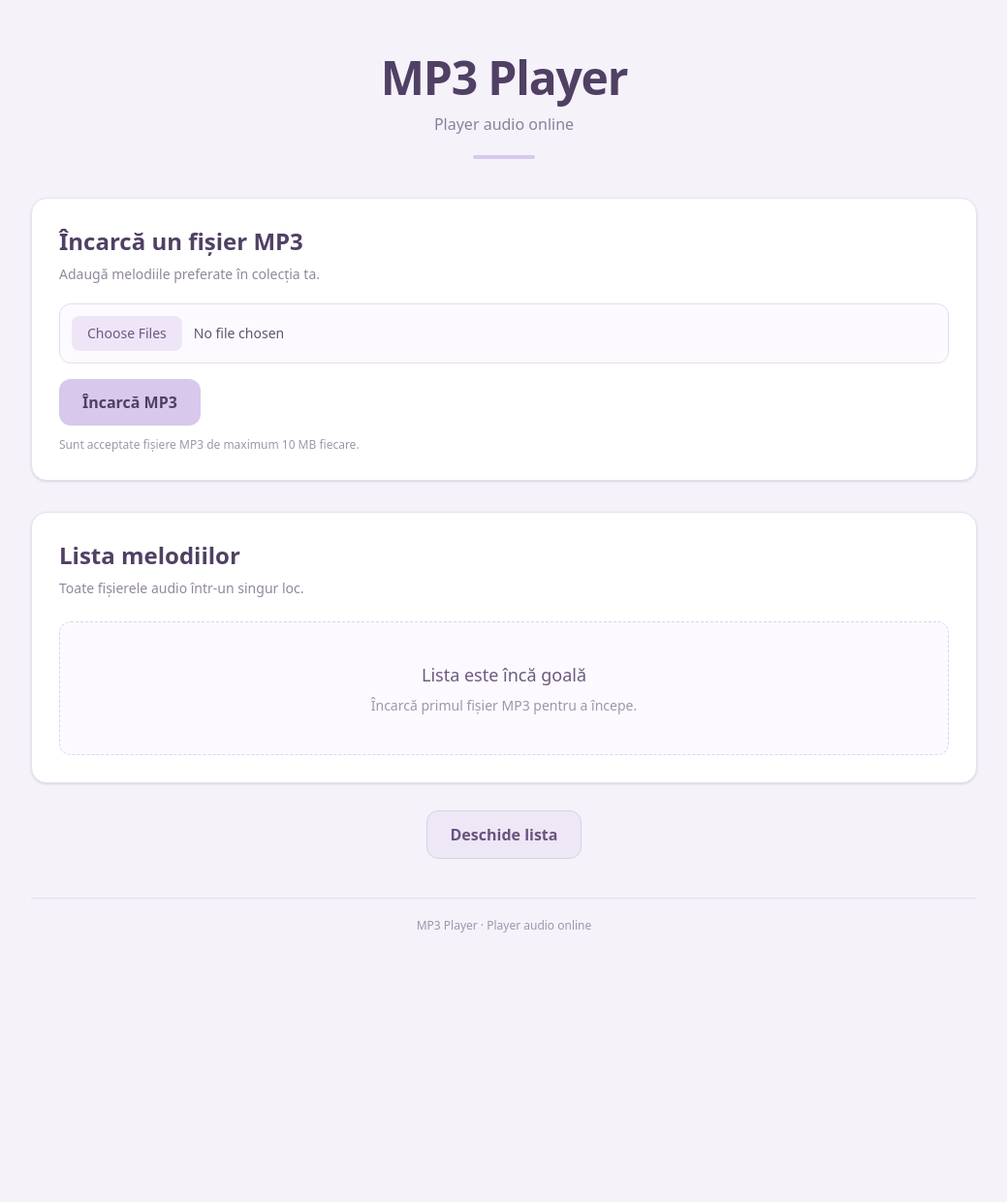
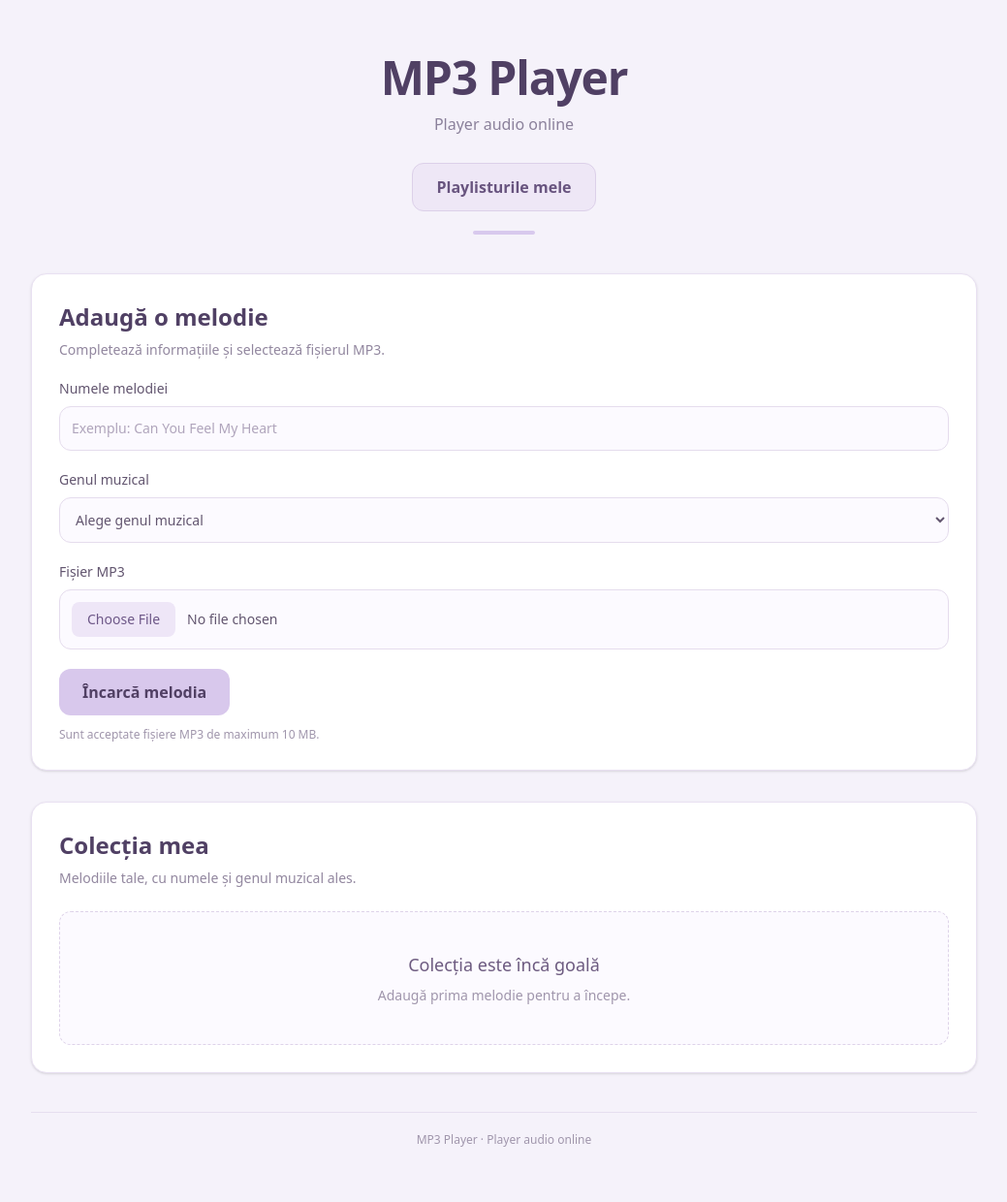
Before and after one commit to parfeniinga/Grupul-3-Player-audio-online-cu-gestionarea-fi-ierelor-MP3, a PHP site: page / in a window 1280 px wide. Shown: the whole page at 97% size, without its empty margins (120-1159 px from the left). Before the commit the page ends 962 px from the top, so only its background shows below. Run offline with PHP 8.4, Linux system fonts and the light colour scheme.

Commit message:
Am adus butonul ce redirectioneaza catre lista din partea de jos in partea de sus

```diff
--- a/index.php
+++ b/index.php
@@ -1,6 +1,16 @@
 
 <?php
 $fisiere = is_dir("audio") ? scandir("audio") : [];
+$melodii = [];
+
+if (file_exists("melodii.json")) {
+    $continut = file_get_contents("melodii.json");
+    $date = json_decode($continut, true);
+
+    if (is_array($date)) {
+        $melodii = $date;
+    }
+}
 ?>
 
 <!DOCTYPE html>
@@ -10,7 +20,6 @@ $fisiere = is_dir("audio") ? scandir("audio") : [];
     <meta charset="UTF-8">
     <meta name="viewport" content="width=device-width, initial-scale=1.0">
     <title>MP3 Player</title>
-
     <script src="https://cdn.jsdelivr.net/npm/@tailwindcss/browser@4"></script>
 </head>
 
@@ -19,7 +28,6 @@ $fisiere = is_dir("audio") ? scandir("audio") : [];
     <div class="mx-auto w-full max-w-5xl px-4 py-10 sm:px-6 sm:py-14">
 
         <header class="mb-10 text-center">
-
             <h1 class="text-4xl font-bold tracking-tight text-[#504064] sm:text-5xl">
                 MP3 Player
             </h1>
@@ -28,44 +36,100 @@ $fisiere = is_dir("audio") ? scandir("audio") : [];
                 Player audio online
             </p>
 
+            <div class="mt-7 flex flex-wrap justify-center gap-3">
+
+            <a
+                href="playlisturi.php"
+                class="inline-block rounded-xl border border-[#dcd0e9] bg-[#eee7f6] px-6 py-3 font-semibold text-[#68547f] transition hover:bg-[#e3d8f0]"
+            >
+                Playlisturile mele
+            </a>
+
+            </div>
+
             <div class="mx-auto mt-5 h-1 w-16 rounded-full bg-[#d8c9ed]"></div>
-
         </header>
 
         <section class="mb-8 rounded-2xl border border-[#e9e1f2] bg-white p-5 shadow-sm sm:p-7">
 
             <div class="mb-5">
                 <h2 class="text-xl font-semibold text-[#504064] sm:text-2xl">
-                    Încarcă un fișier MP3
+                    Adaugă o melodie
                 </h2>
 
                 <p class="mt-2 text-sm text-[#92879f]">
-                    Adaugă melodiile preferate în colecția ta.
+                    Completează informațiile și selectează fișierul MP3.
                 </p>
             </div>
 
-            <form action="upload.php" method="POST" enctype="multipart/form-data">
+            <form action="upload.php" method="POST" enctype="multipart/form-data" class="space-y-5">
+
+                <div>
+                    <label for="nume_melodie" class="mb-2 block text-sm font-medium text-[#62556f]">
+                        Numele melodiei
+                    </label>
+
+                    <input
+                        type="text"
+                        id="nume_melodie"
+                        name="nume_melodie"
+                        maxlength="100"
+                        required
+                        placeholder="Exemplu: Can You Feel My Heart"
+                        class="block w-full rounded-xl border border-[#e5dced] bg-[#fcfaff] p-3 text-sm text-[#383044] placeholder:text-[#b0a5bc] focus:border-[#c9b5e3] focus:outline-none"
+                    >
+                </div>
+
+                <div>
+                    <label for="gen" class="mb-2 block text-sm font-medium text-[#62556f]">
+                        Genul muzical
+                    </label>
+
+                    <select
+                        id="gen"
+                        name="gen"
+                        required
+                        class="block w-full rounded-xl border border-[#e5dced] bg-[#fcfaff] p-3 text-sm text-[#62556f] focus:border-[#c9b5e3] focus:outline-none"
+                    >
+                        <option value="">Alege genul muzical</option>
+                        <option value="Rock">Rock</option>
+                        <option value="Pop">Pop</option>
+                        <option value="Metal">Metal</option>
+                        <option value="Rap">Rap</option>
+                        <option value="Hip-Hop">Hip-Hop</option>
+                        <option value="Jazz">Jazz</option>
+                        <option value="Electronic">Electronic</option>
+                        <option value="Clasic">Clasic</option>
+                        <option value="Altele">Altele</option>
+                    </select>
+                </div>
+
+                <div>
+                    <label for="fisier" class="mb-2 block text-sm font-medium text-[#62556f]">
+                        Fișier MP3
+                    </label>
 
                     <input
                         type="file"
-                    name="fisiere[]"
+                        id="fisier"
+                        name="fisier"
                         accept=".mp3,audio/mpeg"
-                    multiple
                         required
-                    class="mb-4 block w-full rounded-xl border border-[#e5dced] bg-[#fcfaff] p-3 text-sm text-[#62556f] file:mr-3 file:rounded-lg file:border-0 file:bg-[#eee6f7] file:px-4 file:py-2 file:font-medium file:text-[#6e5888] hover:file:bg-[#e4d8f2] focus:border-[#c9b5e3] focus:outline-none"
+                        class="block w-full rounded-xl border border-[#e5dced] bg-[#fcfaff] p-3 text-sm text-[#62556f] file:mr-3 file:rounded-lg file:border-0 file:bg-[#eee6f7] file:px-4 file:py-2 file:font-medium file:text-[#6e5888] hover:file:bg-[#e4d8f2] focus:border-[#c9b5e3] focus:outline-none"
                     >
+                </div>
 
                 <button
                     type="submit"
                     class="rounded-xl bg-[#d8c8ec] px-6 py-3 font-semibold text-[#514064] transition hover:bg-[#cbb6e5]"
                 >
-                    Încarcă MP3
+                    Încarcă melodia
                 </button>
 
             </form>
 
             <p class="mt-3 text-xs text-[#a096ac]">
-                Sunt acceptate fișiere MP3 de maximum 10 MB fiecare.
+                Sunt acceptate fișiere MP3 de maximum 10 MB.
             </p>
 
         </section>
@@ -74,11 +138,11 @@ $fisiere = is_dir("audio") ? scandir("audio") : [];
 
             <div class="mb-6">
                 <h2 class="text-xl font-semibold text-[#504064] sm:text-2xl">
-                    Lista melodiilor
+                    Colecția mea
                 </h2>
 
                 <p class="mt-2 text-sm text-[#92879f]">
-                    Toate fișierele audio într-un singur loc.
+                    Melodiile tale, cu numele și genul muzical ales.
                 </p>
             </div>
 
@@ -86,22 +150,43 @@ $fisiere = is_dir("audio") ? scandir("audio") : [];
             $existaFisier = false;
 
             foreach ($fisiere as $fisier) {
-
                 $extensie = strtolower(pathinfo($fisier, PATHINFO_EXTENSION));
 
                 if ($extensie === "mp3" && is_file("audio/" . $fisier)) {
-
                     $existaFisier = true;
                     $dimensiune = round(filesize("audio/" . $fisier) / (1024 * 1024), 2);
+
+                    $numeAfisat = isset($melodii[$fisier]["nume"])
+                        ? $melodii[$fisier]["nume"]
+                        : pathinfo($fisier, PATHINFO_FILENAME);
+
+                    $genAfisat = isset($melodii[$fisier]["gen"])
+                        ? $melodii[$fisier]["gen"]
+                        : "Fără gen";
                     ?>
 
                     <div class="mb-4 rounded-xl border border-[#eee7f4] bg-[#fcfaff] p-4 transition hover:border-[#d4c2e8] sm:p-5">
 
+                        <div class="mb-4 flex flex-wrap items-start justify-between gap-3">
+
+                            <div class="min-w-0">
                                 <h3 class="break-words text-base font-semibold text-[#514064] sm:text-lg">
-                            <?php echo htmlspecialchars($fisier, ENT_QUOTES, 'UTF-8'); ?>
+                                    <?php echo htmlspecialchars($numeAfisat, ENT_QUOTES, 'UTF-8'); ?>
                                 </h3>
 
-                        <p class="mb-4 mt-2 text-xs text-[#968ba2] sm:text-sm">
+                                <p class="mt-2 text-sm text-[#8d76aa]">
+                                    Gen:
+                                    <?php echo htmlspecialchars($genAfisat, ENT_QUOTES, 'UTF-8'); ?>
+                                </p>
+                            </div>
+
+                            <span class="rounded-lg bg-[#eee6f7] px-3 py-1.5 text-xs font-medium text-[#6e5888]">
+                                <?php echo htmlspecialchars($genAfisat, ENT_QUOTES, 'UTF-8'); ?>
+                            </span>
+
+                        </div>
+
+                        <p class="mb-4 text-xs text-[#968ba2] sm:text-sm">
                             Durata:
                             <span class="durata text-[#8d76aa]">Se calculează...</span>
 
@@ -111,16 +196,11 @@ $fisiere = is_dir("audio") ? scandir("audio") : [];
                             <?php echo $dimensiune; ?> MB
                         </p>
 
-                        <audio
-                            controls
-                            preload="metadata"
-                            class="player w-full"
-                        >
+                        <audio controls preload="metadata" class="player w-full">
                             <source
                                 src="audio/<?php echo rawurlencode($fisier); ?>"
                                 type="audio/mpeg"
                             >
-
                             Browserul tău nu acceptă redarea audio.
                         </audio>
 
@@ -138,7 +218,6 @@ $fisiere = is_dir("audio") ? scandir("audio") : [];
                                 method="POST"
                                 onsubmit="return confirm('Sigur vrei sa stergi acest fisier?');"
                             >
-
                                 <input
                                     type="hidden"
                                     name="fisier"
@@ -151,7 +230,6 @@ $fisiere = is_dir("audio") ? scandir("audio") : [];
                                 >
                                     Șterge
                                 </button>
-
                             </form>
 
                         </div>
@@ -166,15 +244,13 @@ $fisiere = is_dir("audio") ? scandir("audio") : [];
                 ?>
 
                 <div class="rounded-xl border border-dashed border-[#ded3e9] bg-[#fcfaff] px-4 py-10 text-center">
-
                     <p class="text-lg font-medium text-[#6d5b80]">
-                        Lista este încă goală
+                        Colecția este încă goală
                     </p>
 
                     <p class="mt-2 text-sm text-[#a096ac]">
-                        Încarcă primul fișier MP3 pentru a începe.
+                        Adaugă prima melodie pentru a începe.
                     </p>
-
                 </div>
 
                 <?php
@@ -183,16 +259,6 @@ $fisiere = is_dir("audio") ? scandir("audio") : [];
 
         </section>
 
-        <div class="mt-7 text-center">
-
-            <a
-                href="lista.php"
-                class="inline-block rounded-xl border border-[#dcd0e9] bg-[#eee7f6] px-6 py-3 font-semibold text-[#68547f] transition hover:bg-[#e3d8f0]"
-            >
-                Deschide lista
-            </a>
-
-        </div>
 
         <footer class="mt-10 border-t border-[#e6deef] pt-5 text-center text-xs text-[#a096ac]">
             MP3 Player · Player audio online
@@ -204,9 +270,7 @@ $fisiere = is_dir("audio") ? scandir("audio") : [];
         const playere = document.querySelectorAll(".player");
 
         playere.forEach(function(player) {
-
             player.addEventListener("loadedmetadata", function() {
-
                 const durata = Math.floor(player.duration);
 
                 if (!Number.isFinite(durata)) {
@@ -215,17 +279,11 @@ $fisiere = is_dir("audio") ? scandir("audio") : [];
 
                 const minute = Math.floor(durata / 60);
                 const secunde = durata % 60;
+                const secundeAfisate = secunde < 10 ? "0" + secunde : secunde;
 
-                let secundeAfisate = secunde;
-
-                if (secunde < 10) {
-                    secundeAfisate = "0" + secunde;
-                }
-
-                player.parentElement.querySelector(".durata").textContent =
+                player.parentElement.parentElement.querySelector(".durata").textContent =
                     minute + ":" + secundeAfisate;
             });
-
         });
     </script>
 
```
Lines whose indentation alone changed are shown as unchanged.
